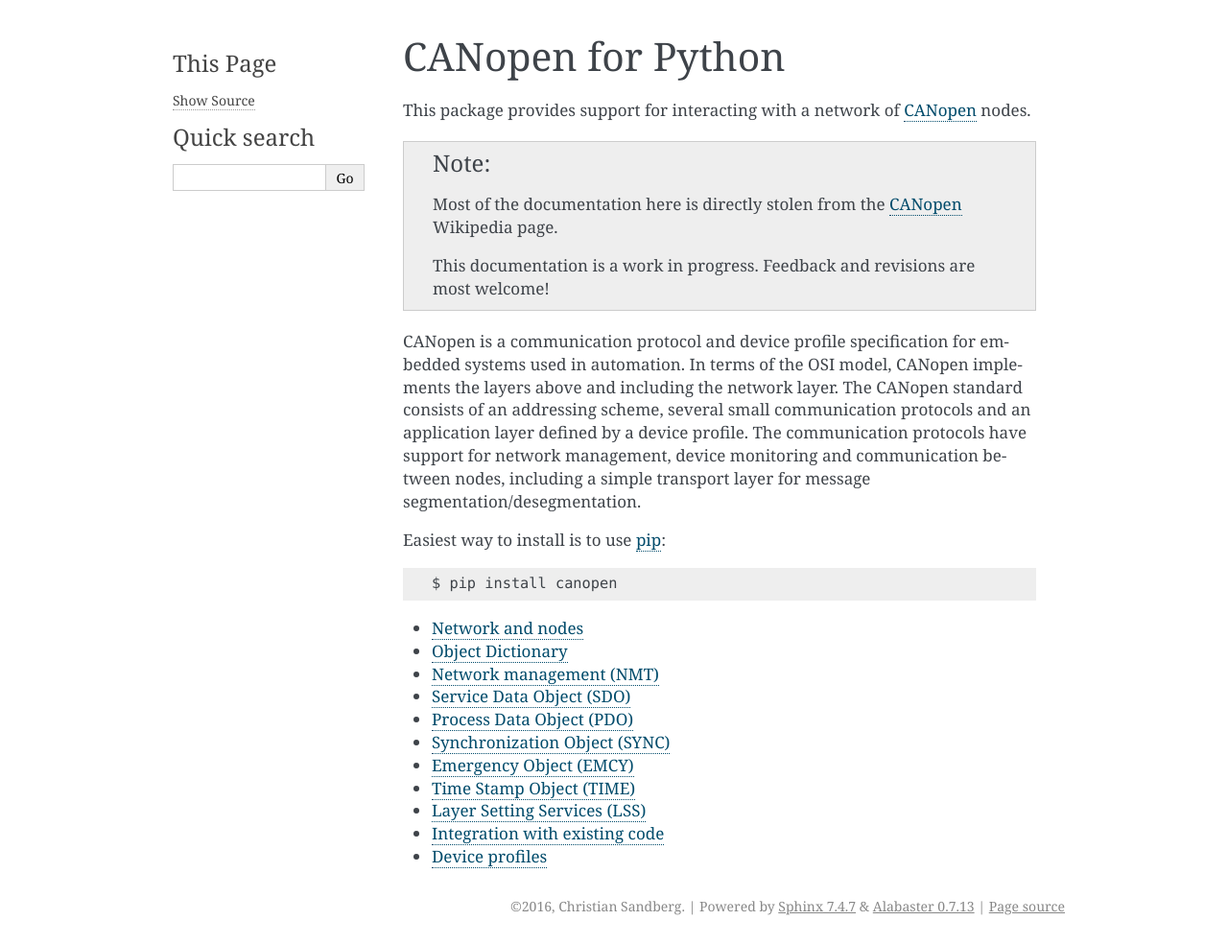
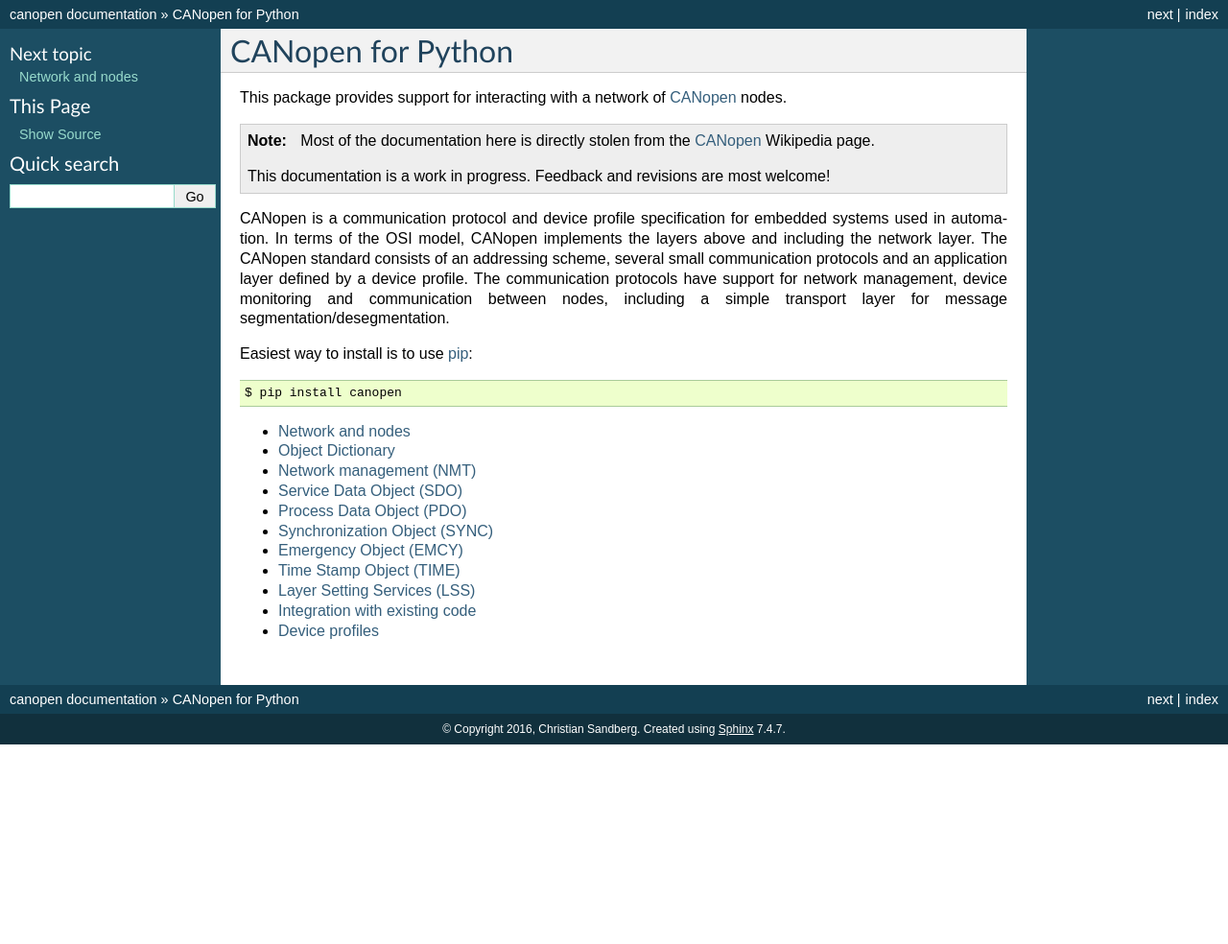
Before and after one commit to christiansandberg/canopen, a Sphinx documentation site: the page built from doc/index.rst, in a window 1280 px wide. Shown: the whole page at 96% size. Built offline with Sphinx 7.4.7, drawn with Linux system fonts in a browser that asks for light colours; after the commit the page ends 900 px from its top, so only the background shows below that.

Commit message:
Switch back to "classic" Sphinx theme.

```diff
--- a/doc/conf.py
+++ b/doc/conf.py
@@ -43,6 +43,7 @@
 # -- Options for HTML output -------------------------------------------------
 # https://www.sphinx-doc.org/en/master/usage/configuration.html#options-for-html-output
 
+html_theme = 'classic'
 html_static_path = ['_static']
 
 # -- Options for HTML help output --------------------------------------------
```
